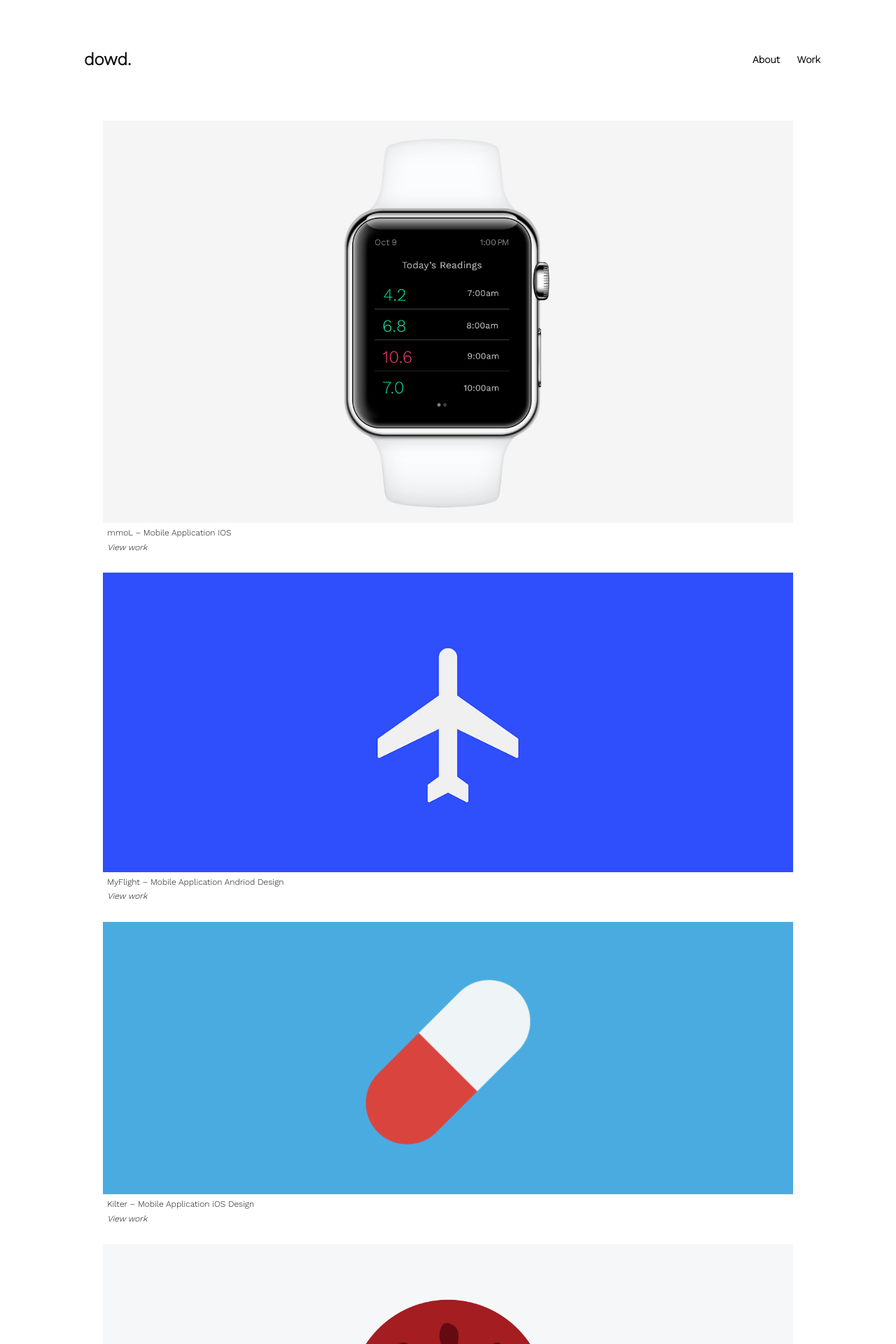
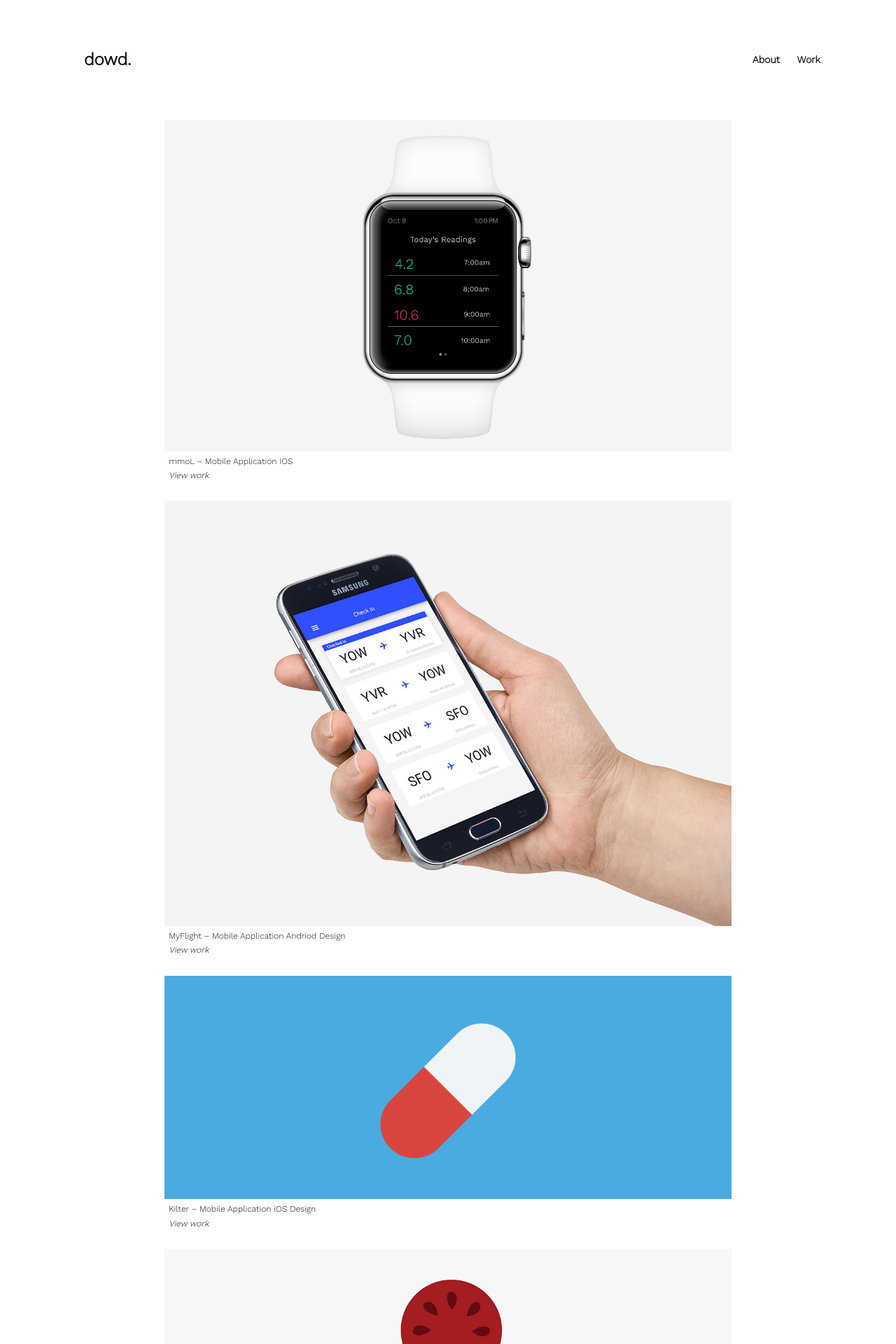
Before and after one commit to sydneydowd/portfolio, a Jekyll site: the page built from index.html, in a window 1280 px wide. Shown: the top 1920 px of the page at 70% size. Built offline with Jekyll 4.4.1, drawn with Linux system fonts in a browser that asks for light colours.

Commit message:
changed photos and deleted previewed

```diff
--- a/_includes/css/main.css
+++ b/_includes/css/main.css
@@ -275,7 +275,7 @@
 @media only screen and (min-width: 60em) {
 
 .content {
-    max-width: 60em;
+    max-width: 50em;
     margin: 0 auto;
     padding-left: 2em;
     padding-right: 2em;
--- a/index.html
+++ b/index.html
@@ -10,7 +10,7 @@
     </figure>
 
   <figure>
-      <a href="{{site.baseurl}}/myflight/"><img class="workprev" src="{{site.baseurl}}/images/myflight-prev.jpg" alt="MyFlight Andriod Application"></a>
+      <a href="{{site.baseurl}}/myflight/"><img class="workprev" src="{{site.baseurl}}/images/myflight-mockup.jpg" alt="MyFlight Andriod Application"></a>
         <figcaption class="milli">MyFlight – Mobile Application Andriod Design <br><a href="{{site.baseurl}}/myflight/" class="caption" aria-label="view myflight mobile app work page"><em>View work</em></a></figcaption>
     </figure>
 
@@ -20,12 +20,12 @@
     </figure>
 
     <figure>
-      <a href="{{site.baseurl}}/tomaso/"><img class="workprev" src="{{site.baseurl}}/images/tomaso-prev.png" alt="Tomaso Logo"></a>
+      <a href="{{site.baseurl}}/tomaso/"><img class="workprev" src="{{site.baseurl}}/images/tomaso-vertical.jpg" alt="Tomaso Logo"></a>
       <figcaption class="milli">Tomaso – Logo Design & Branding <br><a href="{{site.baseurl}}/tomaso/" class="caption" aria-label="view tomaso logo work page"><em>View work</em></a></figcaption>
     </figure>
 
     <figure>
-      <a href="{{site.baseurl}}/decadent/"><img class="workprev" src="{{site.baseurl}}/images/cookie-prev.png" alt="Decadent Cookie Package Design"></a>
+      <a href="{{site.baseurl}}/decadent/"><img class="workprev" src="{{site.baseurl}}/images/cookie-closed.jpg" alt="Decadent Cookie Package Design"></a>
         <figcaption class="milli">Decadent Cookies – Package Design <br><a href="{{site.baseurl}}/decadent/" class="caption" aria-label="view decadent package design work page"><em>View work</em></a></figcaption>
     </figure>
   </div>
```
Also changed, not shown: images/cookie-prev.png (deleted), images/hutchstoodley-logo.jpg (deleted), images/hutchstoodley-prev.png (deleted), images/myflight-prev.jpg (deleted), images/profile-fill.jpg, images/tomaso-prev.jpg (deleted), images/tomaso-prev.png (deleted).
